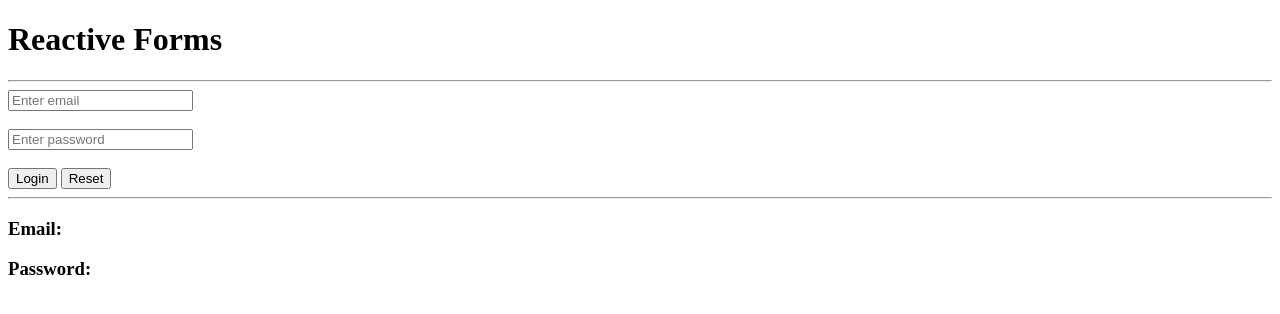
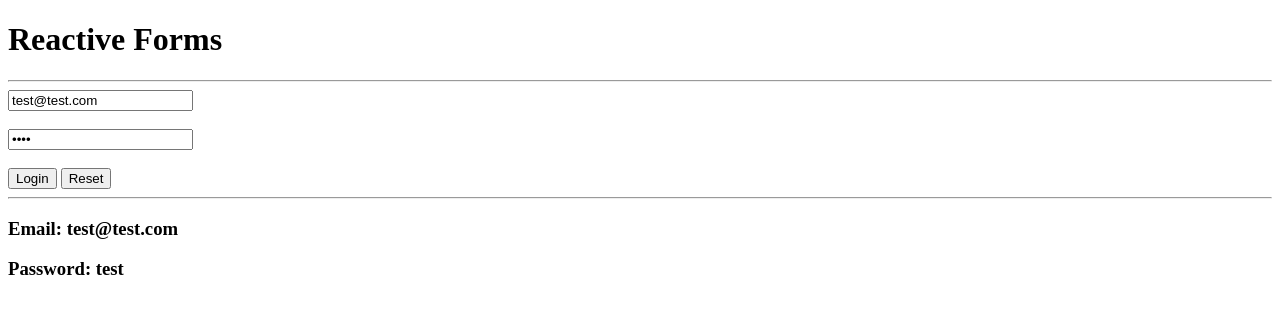
Before and after one commit to chavannikhil802/angular-reactive-forms, an Angular app: page / in a window 1280 px wide. Shown: the top 314 px of the page. Built offline with nearby package versions, Linux system fonts and the light colour scheme.

Commit message:
Setting default values

```diff
--- a/src/app/app.ts
+++ b/src/app/app.ts
@@ -10,8 +10,8 @@ import { FormControl, ReactiveFormsModule } from '@angular/forms';
 })
 export class App {
 
-  email = new FormControl("");
-  password = new FormControl("");
+  email = new FormControl("test@test.com");
+  password = new FormControl("test");
 
   login() {
     console.log(this.email.value);
```
